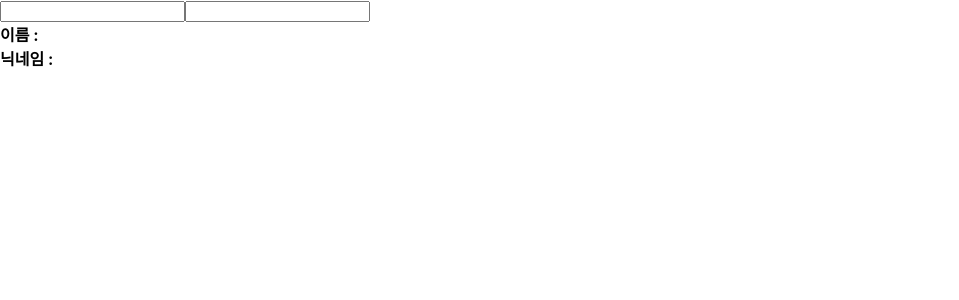
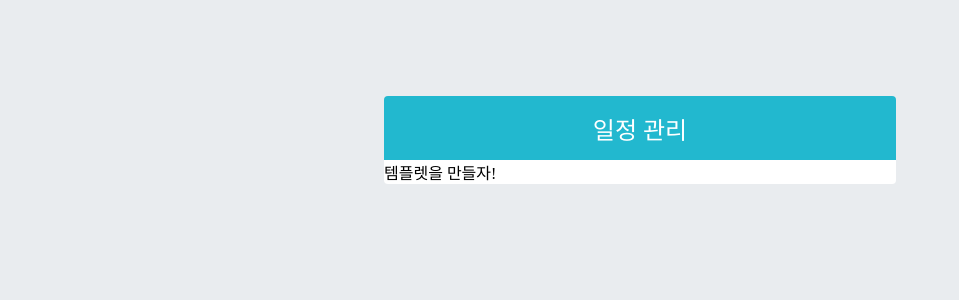
Before and after one commit to IGhost-P/DoneList, a React (Create React App) app in the folder donelist/: page / in a window 1280 px wide. Shown: the top 300 px of the page, without its empty margins (0-959 px from the left). Built offline with nearby package versions, Linux system fonts and the light colour scheme.

Commit message:
템플릿 완성

```diff
--- a/donelist/package.json
+++ b/donelist/package.json
@@ -6,6 +6,8 @@
     "@testing-library/jest-dom": "^5.11.4",
     "@testing-library/react": "^11.1.0",
     "@testing-library/user-event": "^12.1.10",
+    "classnames": "^2.3.1",
+    "node-sass": "^6.0.1",
     "react": "^17.0.2",
     "react-dom": "^17.0.2",
     "react-icons": "^4.2.0",
--- a/donelist/src/App.js
+++ b/donelist/src/App.js
@@ -5,21 +5,11 @@ import TodoHead from './component/TodoHead';
 import TodoTemplate from './component/TodoTemplate';
 import DoneList from './component/DoneList'
 
-const GlobalStyle = createGlobalStyle`
-  body {
-    background: #e9ecef;
-  }
-`;
 
 function App() {
   return (
     <>
-      {/* <GlobalStyle />
-      <TodoTemplate>
-        <TodoHead />
-        <DoneList />
-      </TodoTemplate> */}
-      <Loding />
+      <TodoTemplate>템플렛을 만들자!</TodoTemplate>
     </>
   );
 }
--- a/donelist/src/component/TodoTemplate.js
+++ b/donelist/src/component/TodoTemplate.js
@@ -1,25 +1,13 @@
-import React from 'react';
-import styled from 'styled-components';
-
-const TodoTemplateBlock = styled.div`
-  width: 512px;
-  height: 768px;
-
-  position: relative; /* 추후 박스 하단에 추가 버튼을 위치시키기 위한 설정 */
-  background: white;
-  border-radius: 16px;
-  box-shadow: 0 0 8px 0 rgba(0, 0, 0, 0.04);
-
-  margin: 0 auto; /* 페이지 중앙에 나타나도록 설정 */
-
-  margin-top: 96px;
-  margin-bottom: 32px;
-  display: flex;
-  flex-direction: column;
-`;
+import React, { Children } from 'react'
+import './TodoTemplate.scss';
 
 function TodoTemplate({ children }) {
-    return <TodoTemplateBlock>{children}</TodoTemplateBlock>;
+  return (
+    <div className=" TodoTemplate">
+      <div className="app-title">일정 관리</div>
+      <div className="content">{children}</div>
+    </div>
+  )
 }
 
-export default TodoTemplate;
+export default TodoTemplate
--- /dev/null
+++ b/donelist/src/component/TodoTemplate.scss
@@ -0,0 +1,23 @@
+.TodoTemplate{
+    width: 512px;
+    margin-left: auto;
+    margin-right: auto;
+    margin-top: 6rem;
+    border-radius: 4px;
+    overflow: hidden;
+
+    .app-title{
+        background: #22b8cf;
+        color:white;
+        height: 4rem;
+        font-size: 1.5rem;
+        display: flex;
+        align-items: center;
+        justify-content: center;
+    }
+
+    .content{
+        background: white;
+    }
+
+}
--- a/donelist/src/index.css
+++ b/donelist/src/index.css
@@ -1,10 +1,7 @@
 body {
-  margin: 0;
-  font-family: -apple-system, BlinkMacSystemFont, 'Segoe UI', 'Roboto', 'Oxygen',
-    'Ubuntu', 'Cantarell', 'Fira Sans', 'Droid Sans', 'Helvetica Neue',
-    sans-serif;
-  -webkit-font-smoothing: antialiased;
-  -moz-osx-font-smoothing: grayscale;
+  margin : 0;
+  padding: 0;
+  background: #e9ecef;
 }
 
 code {
```
Also changed, not shown: 1 other file (tests, documents, lock files or other folders).
